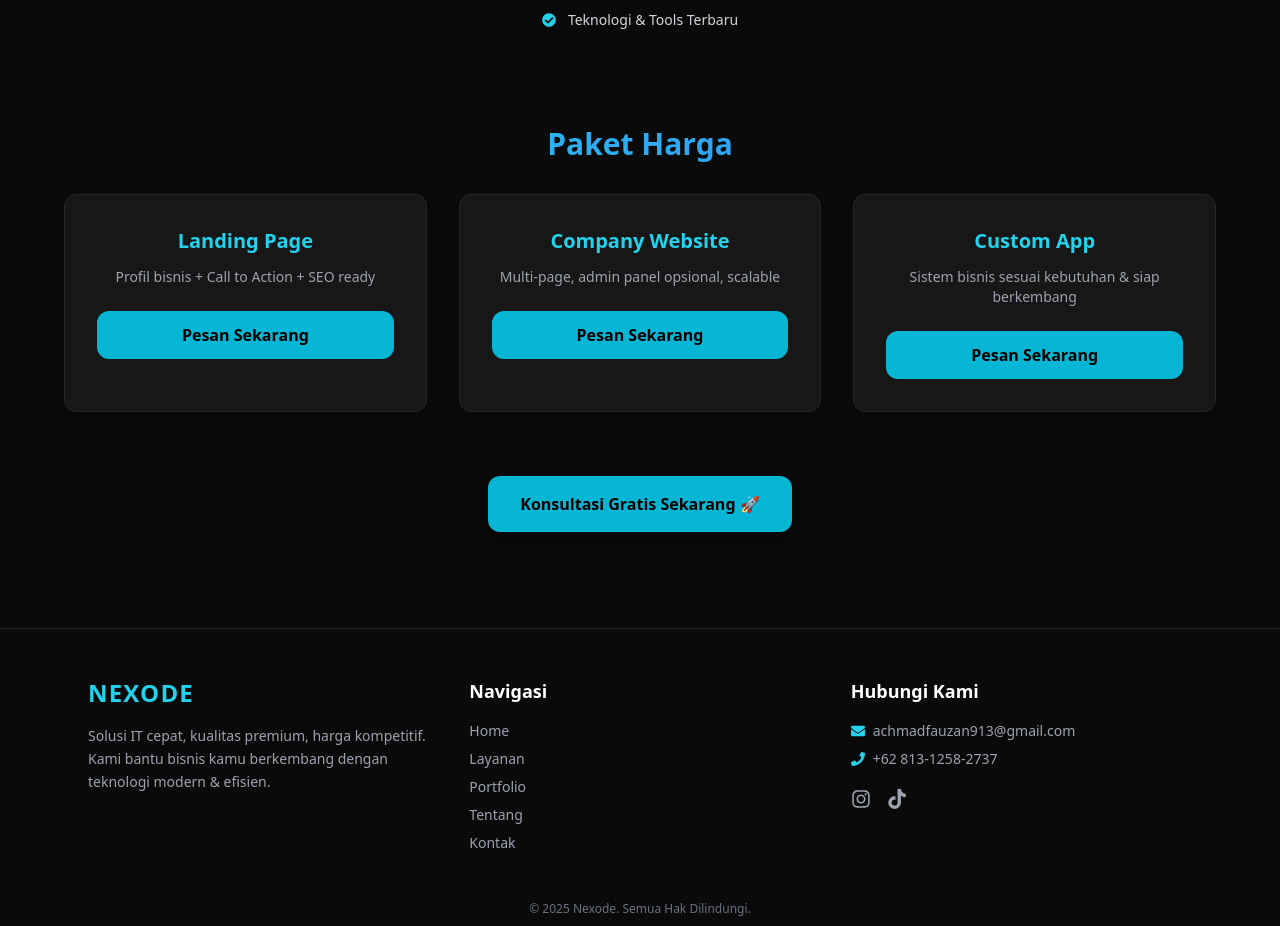
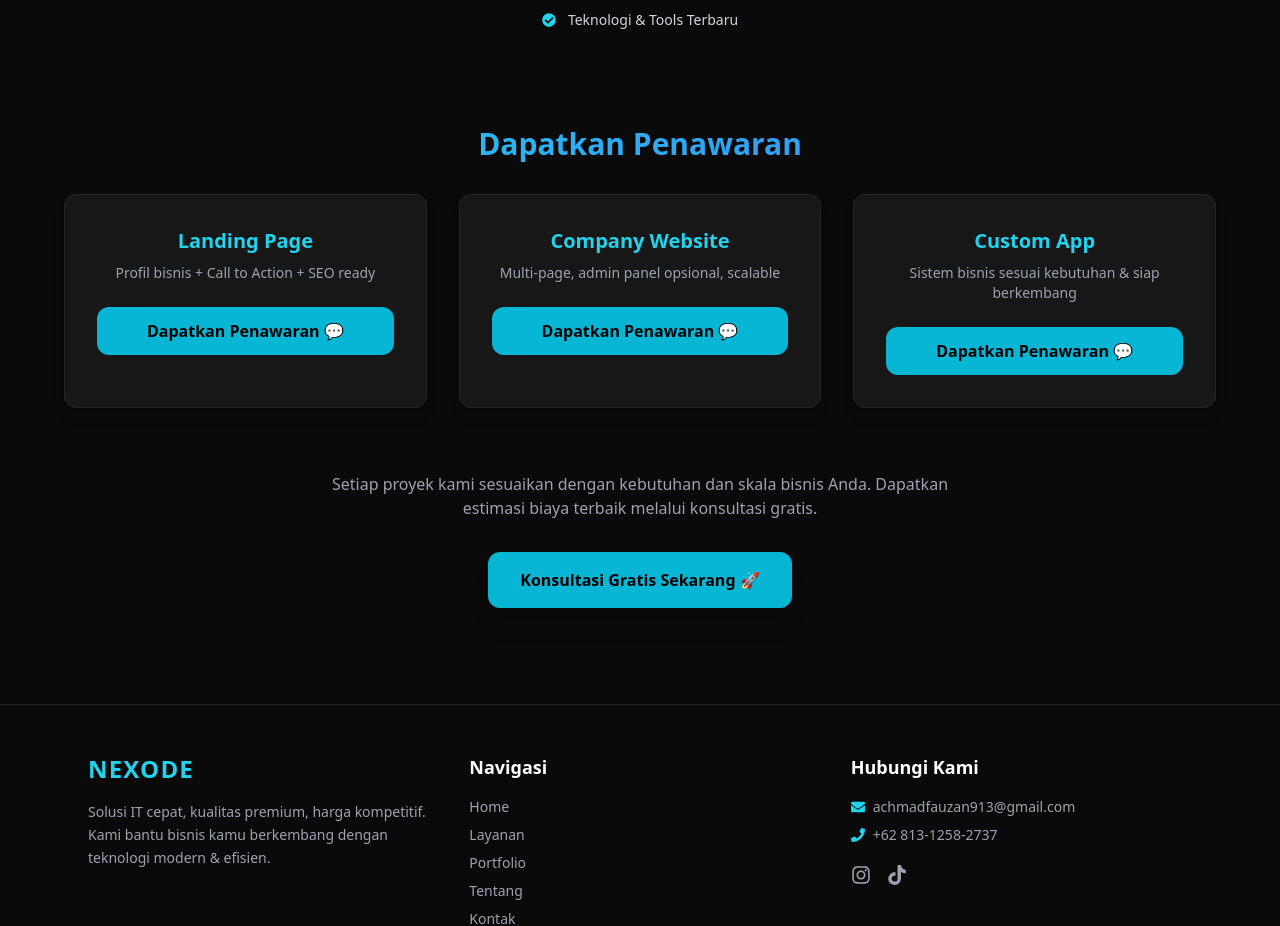
Before and after one commit to AcFaFa/Nexode-Landing, a React (Create React App) app: page /services in a window 1280 px wide. Shown: the part 920-1846 px from the top of the page. Built offline with nearby package versions, Linux system fonts and the light colour scheme.

Commit message:
Update Home.jsx countdown to fixed launch date (25 Dec 2025)

```diff
--- a/src/pages/Services.jsx
+++ b/src/pages/Services.jsx
@@ -33,20 +33,18 @@ export default function Services() {
   const pricing = [
     {
       title: "Landing Page",
-      // price: "Mulai 2 Juta",
       desc: "Profil bisnis + Call to Action + SEO ready",
     },
     {
       title: "Company Website",
-      // price: "Mulai 5 Juta",
       desc: "Multi-page, admin panel opsional, scalable",
     },
     {
       title: "Custom App",
-      // price: "Mulai 10 Juta",
       desc: "Sistem bisnis sesuai kebutuhan & siap berkembang",
     },
   ];
+
 
   return (
     <section className="py-24 bg-neutral-950 text-center px-6">
@@ -89,29 +87,35 @@ export default function Services() {
 
       {/* Pricing Section */}
       <h3 className="text-3xl font-bold text-transparent bg-clip-text bg-gradient-to-r from-cyan-400 to-blue-500 mb-8">
-        Paket Harga
+        Dapatkan Penawaran
       </h3>
+
       <div className="grid gap-8 md:grid-cols-3 max-w-6xl mx-auto mb-16">
         {pricing.map((p, i) => (
-          <div key={i}
+          <div
+            key={i}
             className="bg-neutral-900 p-8 rounded-xl border border-neutral-800
             hover:border-cyan-500/50 transition-all shadow-lg"
           >
             <h4 className="text-xl font-bold text-cyan-400 mb-2">{p.title}</h4>
-            <p className="text-2xl font-semibold text-white mb-3">{p.price}</p>
             <p className="text-gray-400 text-sm mb-6">{p.desc}</p>
             <a
-              href="https://wa.me/6281312582737?text=Halo%20Nexode,%20saya%20ingin%20tanya%20tentang%20paket"
+              href={`https://wa.me/6281312582737?text=Halo%20Nexode,%20saya%20tertarik%20dengan%20${encodeURIComponent(p.title)}%20dan%20ingin%20tanya%20harga%20lebih%20lanjut`}
               target="_blank"
               rel="noopener noreferrer"
               className="bg-cyan-500 hover:bg-cyan-600 w-full block text-black
               font-semibold py-3 rounded-xl transition-all"
             >
-              Pesan Sekarang
+              Dapatkan Penawaran 💬
             </a>
           </div>
         ))}
       </div>
+
+      <p className="text-gray-400 max-w-2xl mx-auto mb-8">
+        Setiap proyek kami sesuaikan dengan kebutuhan dan skala bisnis Anda.
+        Dapatkan estimasi biaya terbaik melalui konsultasi gratis.
+      </p>
 
       {/* CTA Bottom */}
       <a
@@ -123,7 +127,6 @@ export default function Services() {
       >
         Konsultasi Gratis Sekarang 🚀
       </a>
-
     </section>
   );
 }
```
